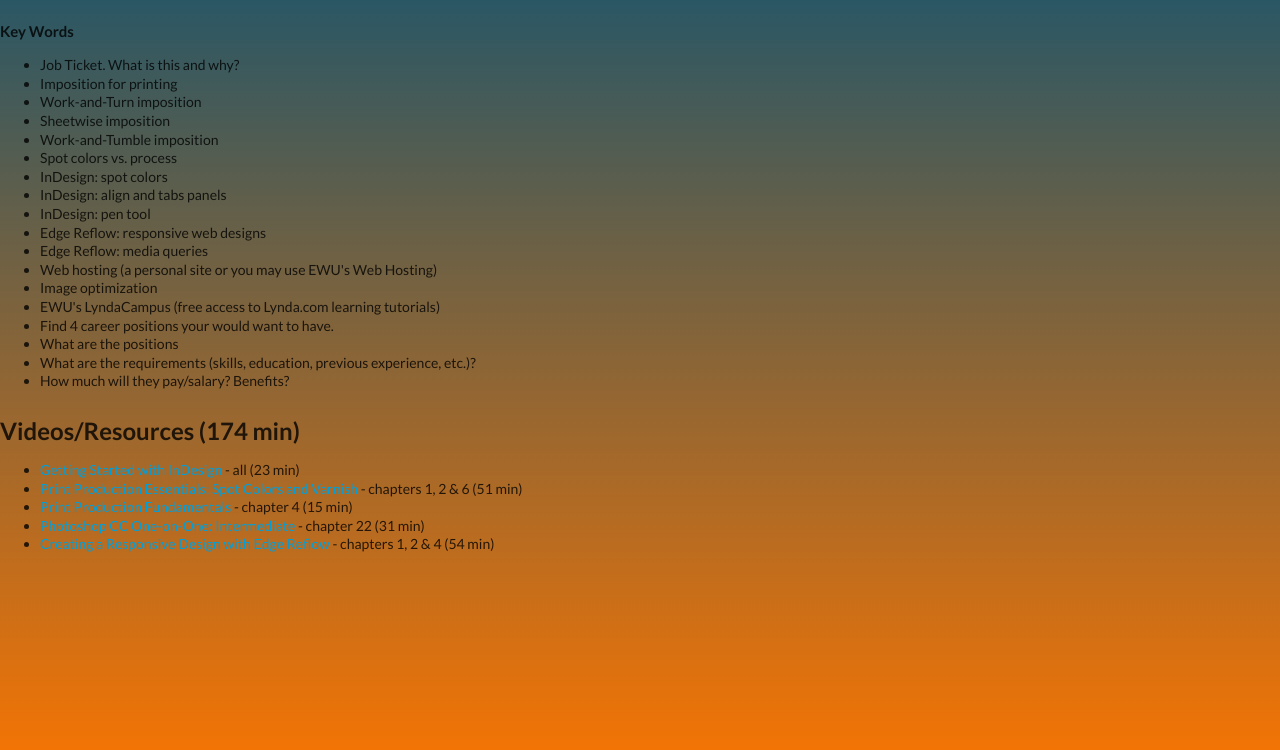
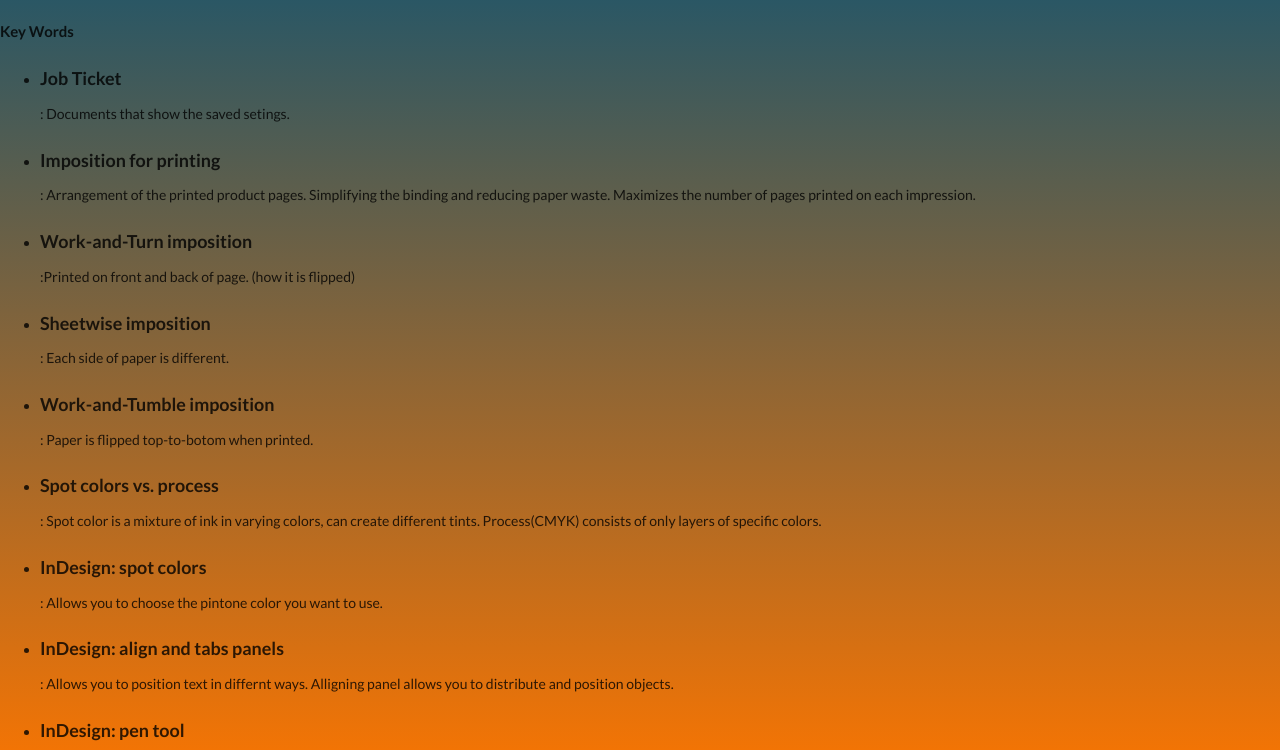
Before and after one commit to hwachtel/CP2-Research, a plain HTML site: page index.html in a window 1280 px wide. Shown: the part 50-800 px from the top of the page. Drawn offline with nearby package versions, Linux system fonts and the light colour scheme; files that its build step writes are made by us from their sources; a script that the page names is missing.

Commit message:
Version 2

```diff
--- a/css copy/styles.css
+++ b/css copy/styles.css
@@ -1,3 +1,7 @@
 body {
 	 background-image: -webkit-linear-gradient(top, #1D556B 0%, #F27405 100%);
 }
+
+h3{
+	font-style: bold;
+}
--- a/index.html
+++ b/index.html
@@ -26,23 +26,24 @@
 <section class="eight wide column">
   <h4>Key Words</h4>
   <ul>
-<li>Job Ticket. What is this and why?</li>
-<li>Imposition for printing</li>
-<li>Work-and-Turn imposition</li>
-<li>Sheetwise imposition</li>
-<li>Work-and-Tumble imposition</li>
-<li>Spot colors vs. process</li>
-<li>InDesign: spot colors</li>
-<li>InDesign: align and tabs panels</li>
-<li>InDesign: pen tool</li>
-<li>Edge Reflow: responsive web designs</li>
-<li>Edge Reflow: media queries</li>
-<li>Web hosting (a personal site or you may use EWU's Web Hosting)</li>
-<li>Image optimization</li>
+<li><h3>Job Ticket</h3>: Documents that show the saved setings.</li>
+<li><h3>Imposition for printing</h3>: Arrangement of the printed product pages. Simplifying the binding and reducing paper waste. Maximizes the number of pages printed on each impression.</li>
+<li><h3>Work-and-Turn imposition</h3>:Printed on front and back of page. (how it is flipped)</li>
+<li><h3>Sheetwise imposition</h3>: Each side of paper is different.</li>
+<li><h3>Work-and-Tumble imposition</h3>: Paper is flipped top-to-botom when printed.</li>
+<li><h3>Spot colors vs. process</h3>: Spot color is a mixture of ink in varying colors, can create different tints. Process(CMYK) consists of only layers of specific colors.</li>
+<li><h3>InDesign: spot colors</h3>: Allows you to choose the pintone color you want to use.</li>
+<li><h3>InDesign: align and tabs panels</h3>: Allows you to position  text in differnt ways. Alligning panel allows you to distribute and position objects.</li>
+<li><h3>InDesign: pen tool</h3>: Allows you to draw.</li>
+<li><h3>Edge Reflow</h3>: responsive web designs: How responsive a webpage is on different sized screens</li>
+<li><h3>Edge Reflow</h3>: media queries</li>
+<li><h3>Web hosting</h3> (a personal site or you may use EWU's Web Hosting): A website that aids you in creating your own webspace.</li>
+<li><h3>Image optimization</h3>: Sizing an image correctly so less data has to load.</li>
 <li>EWU's LyndaCampus (free access to Lynda.com learning tutorials)</li>
-<li>Find 4 career positions your would want to have.</li>
+<li><h3>Find 4 career positions your would want to have.</h3>
+Graphic Designer, Advertising Designer, Book cover designer, illistrator</li>
 <li>What are the positions</li>
-<li>What are the requirements (skills, education, previous experience, etc.)?</li>
+<li><h3>What are the requirements (skills, education, previous experience, etc.)?</h3> BA VCD</li>
 <li>How much will they pay/salary? Benefits?</li>
 
 </ul>
```
